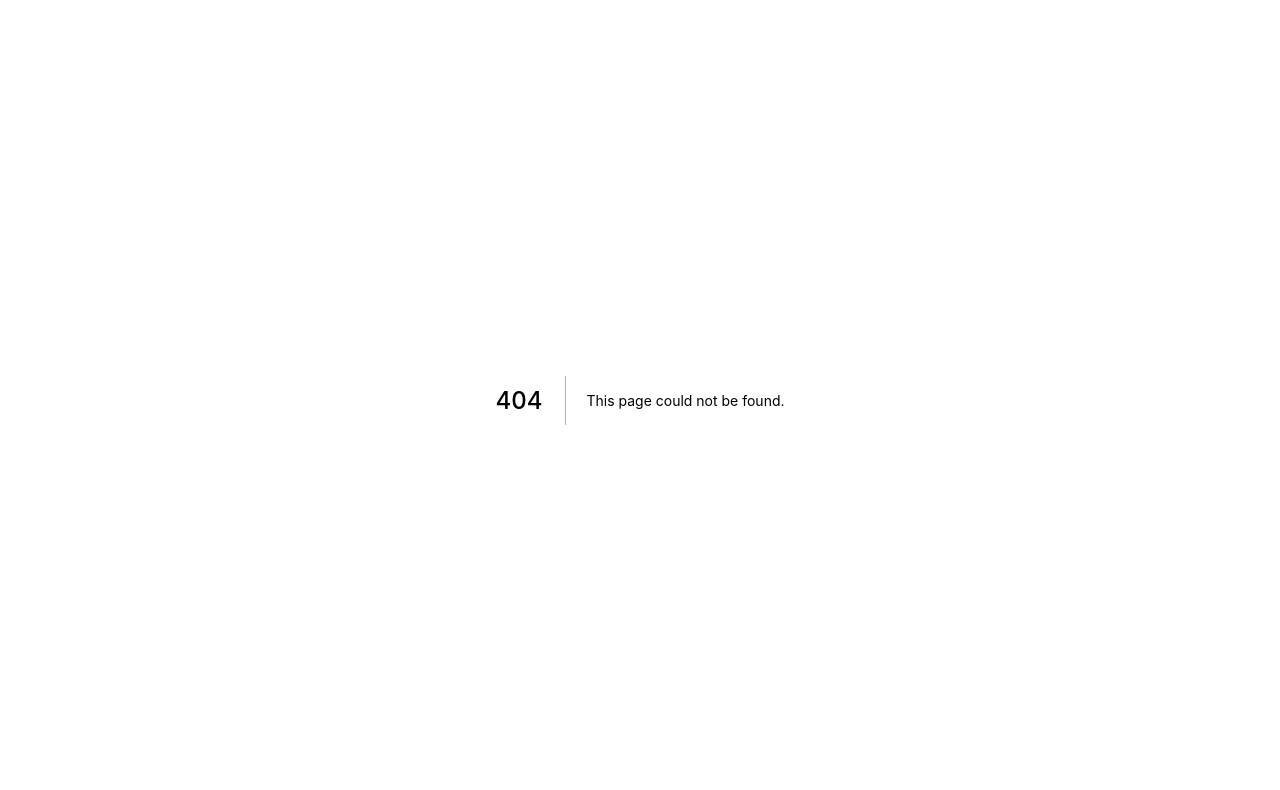
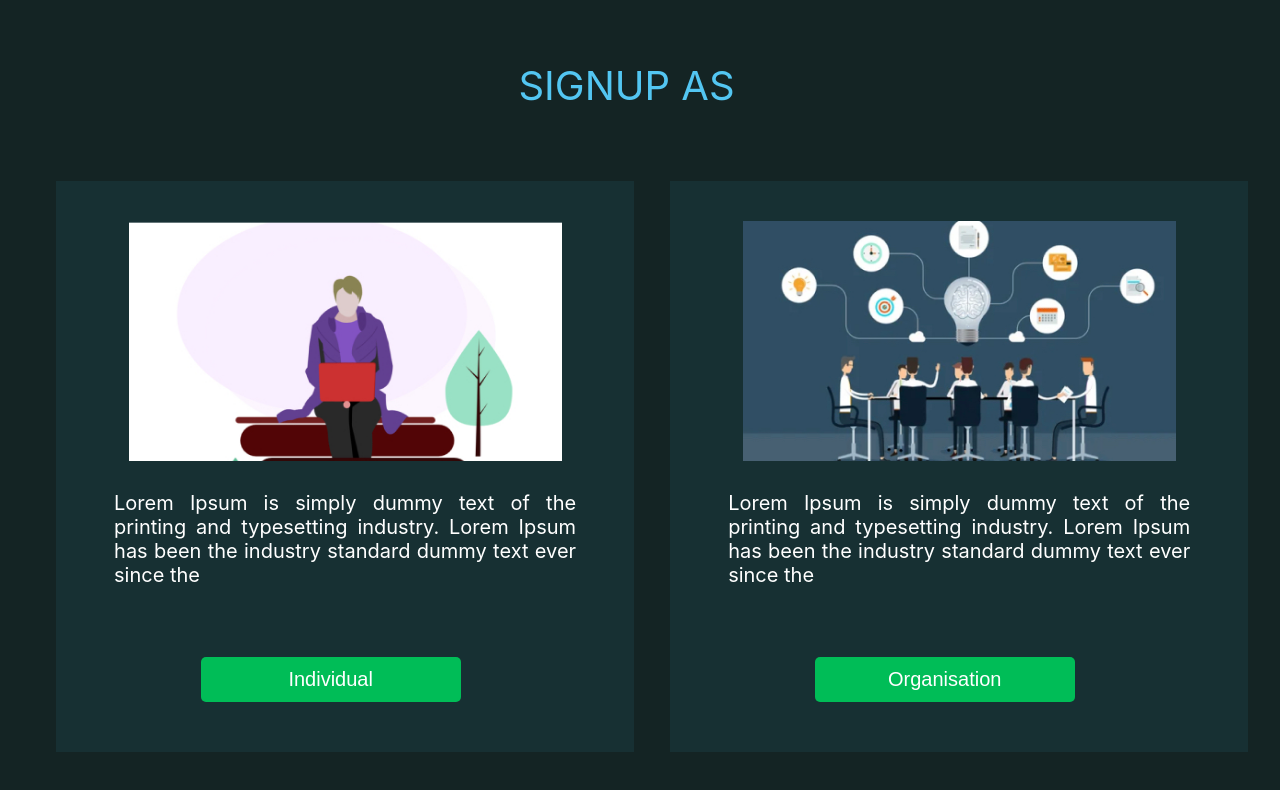
Before and after one commit to gdscnitp/Carbonops, a Next.js app: page /signpop in a window 1280 px wide. Before the commit this address had no page. Shown: the top 790 px of the page. Built offline with nearby package versions, Linux system fonts and the light colour scheme.

Commit message:
initial commit

```diff
--- /dev/null
+++ b/pages/signpop.js
@@ -0,0 +1,18 @@
+import Signpo from "../src/components/sign/signpo";
+import React from "react";
+import Head from "next/head";
+import styles from "../styles/Signu.module.css";
+
+export default function SignPop() {
+  return (
+    <div className={styles.container}>
+      <Head>
+        <title>Environment Awareness App</title>
+        <meta name="description" content="" />
+      </Head>
+
+      <div className={styles.header}>SIGNUP AS</div>
+      <Signpo></Signpo>
+    </div>
+  );
+}
--- /dev/null
+++ b/src/components/sign/Signpop.module.css
@@ -0,0 +1,127 @@
+.container{
+    background-color: #142424;
+    padding-top: 5%;
+    height: 100%;
+    width: 100%;
+    display: flex;
+    padding-bottom: 10%;
+}
+.signu{
+    background-color: #142424;
+    height: 60%;
+    width: 100%;
+    padding: 0% 0% 0% 0%;
+    margin-bottom: 50px;
+    display: flex;
+    flex-direction: column;
+}
+.section{
+    top:0vh;
+    left: 0vw;
+    position: relative;
+    width: 100%;
+    height: 100%;
+    display: flex;
+    background:rgba(23, 48, 51, 1);
+    background-color: #142424;
+}
+
+.left{
+    width: 80%;
+    height: 100%;
+    margin-left: 2%;
+    margin-top: 10px;
+    margin-bottom: 10px;
+    background-color: #173033;
+}
+
+.right{
+        width: 80%;
+        height: 100%;
+        margin-left: 3%;
+        margin-top: 10px;
+        margin-bottom: 10px;
+        background-color: #173033;
+}
+.section .imgBx{
+    position: relative;
+    width: 100%;
+    height: 100%;
+}
+
+.section .imgBx .img {
+
+    justify-content: center;
+    align-items: center;
+    width: 100%;
+    height: 100%;
+
+}
+
+.txt{
+    color: #fff;
+    width: 80%;
+    margin-left: 10%;
+    margin-top: 30px;
+    font-size: 20px;
+    text-align: justify;
+}
+
+.pics1{
+    background-image: url("1.jpg");
+    display: flex;
+    flex-direction: column;
+    background-repeat: no-repeat;
+    background-size: cover;
+    height: 240px;
+    width: 75%;
+    padding: 0 0 0 0;
+    margin-left: 12.5%;
+    margin-right: 12.5%;
+    margin-top: 40px;
+    margin-bottom: 0px;
+    border: 0px;
+    object-fit:fill;
+    position: relative;
+}
+.pics2{
+    background-image: url("2.jpg");
+    display: flex;
+    flex-direction: column;
+    background-repeat: no-repeat;
+    background-size: cover;
+    height: 240px;
+    width: 75%;
+    padding: 0 0 0 0;
+    margin-left: 12.5%;
+    margin-right: 12.5%;
+    margin-top: 40px;
+    margin-bottom: 0px;
+    border: 0px;
+    object-fit:fill;
+    position: relative;
+}
+.section  .imgBx .inputBx {
+    margin-left: 25%;
+    margin-top: 70px;
+    margin-bottom: 20px;
+}
+.section .inputBx input[type="submit"]{
+    background: #00BD57;
+    color: #fff;
+    outline: none;
+    border: none;
+    font-weight: 500;
+    font-size: 20px;
+    width: 60%;
+    height: 45px;
+    justify-content: center;
+    align-items: center;
+    cursor: pointer;
+    margin-left: 0%;
+    margin-bottom: 30px;
+    border-radius: 5px;
+}
+.section .inputBx input[type="submit"]:hover{
+    opacity: 80%;
+}
--- /dev/null
+++ b/src/components/sign/signpo.js
@@ -0,0 +1,43 @@
+import styles from "./Signpop.module.css";
+import React from "react";
+
+export default function Signpo() {
+  return (
+    <div className={styles.container}>
+      <signup className={styles.signu}>
+        <section className={styles.section}>
+          <div className={styles.left}>
+            <div className={styles.imgBx}>
+              <div className={styles.img}>
+                <pic className={styles.pics1}></pic>
+                <div className={styles.txt}>
+                  Lorem Ipsum is simply dummy text of the printing and
+                  typesetting industry. Lorem Ipsum has been the industry
+                  standard dummy text ever since the
+                </div>
+              </div>
+              <div className={styles.inputBx}>
+                <input type="submit" value="Individual" name="" />
+              </div>
+            </div>
+          </div>
+          <div className={styles.right}>
+            <div className={styles.imgBx}>
+              <div className={styles.img}>
+                <pic className={styles.pics2}></pic>
+                <div className={styles.txt}>
+                  Lorem Ipsum is simply dummy text of the printing and
+                  typesetting industry. Lorem Ipsum has been the industry
+                  standard dummy text ever since the
+                </div>
+              </div>
+              <div className={styles.inputBx}>
+                <input type="submit" value="Organisation" name="" />
+              </div>
+            </div>
+          </div>
+        </section>
+      </signup>
+    </div>
+  );
+}
--- a/styles/Signu.module.css
+++ b/styles/Signu.module.css
@@ -13,3 +13,11 @@
   align-items: center;
   background-color: #142424;
 }
+.header {
+  color: #53c6f2;
+  font-size: 40px;
+  padding-top: 5%;
+  margin-left: 40%;
+  font-weight: 400;
+  background-color: #142424;
+}
```
Also changed, not shown: src/components/sign/sign.js (+7 -3 lines), src/components/sign/1.jpg (added), src/components/sign/2.jpg (added).
